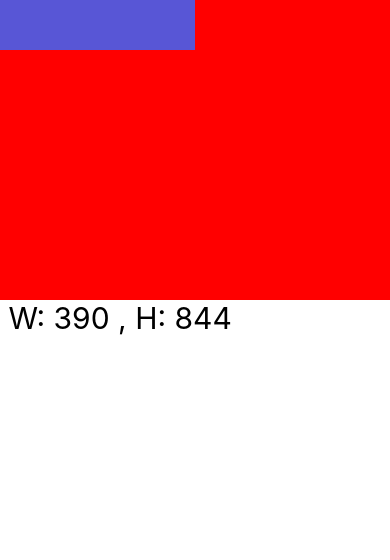
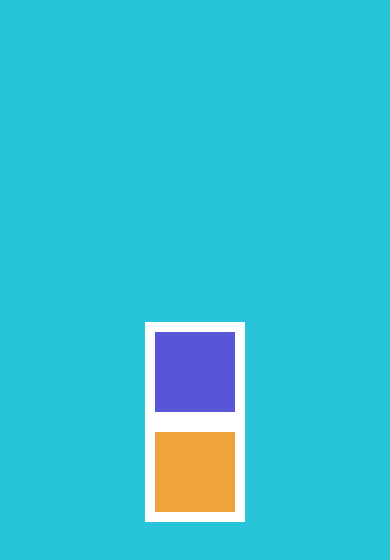
Before and after one commit to adolfosonchiche/CusroReactNative, a React Native app in the folder MiPrimerApp/: screen / in a window 390 px wide. Shown: the top 560 px of the page. Built offline with nearby package versions, Linux system fonts and the light colour scheme.

Commit message:
posicion relativa

```diff
--- a/MiPrimerApp/App.tsx
+++ b/MiPrimerApp/App.tsx
@@ -4,6 +4,7 @@
 import { SafeAreaView } from 'react-native';
 import { BoxObjectModelScreen } from './src/screens/BoxObjectModelScreen';
 import { DimensionesScreen } from './src/screens/DimensionesScreen';
+import { PositionScreen } from './src/screens/PositionScreen';
 //import { Text, View } from 'react-native';
 //import { HolaMundoScrren } from './src/screens/HolaMundoScrren';
 
@@ -15,7 +16,8 @@
 
     <SafeAreaView style= { { flex:1 }}>
       {/* <BoxObjectModelScreen /> */}
-      <DimensionesScreen />
+      {/* <DimensionesScreen /> */}
+        <PositionScreen />
     </SafeAreaView>
 
   );
--- /dev/null
+++ b/MiPrimerApp/src/screens/PositionScreen.tsx
@@ -0,0 +1,37 @@
+import React from 'react'
+import { StyleSheet, View } from 'react-native'
+
+export const PositionScreen = () => {
+  return (
+    <View style = {style.container}>
+        <View style = {style.cajaMorada } />
+        <View style = {style.cajaNaranja } />
+    </View>
+  )
+}
+
+const style = StyleSheet.create({
+    container: {
+        flex:1,
+        backgroundColor: '#28C4D9',
+        justifyContent: 'center',
+        alignItems: 'center'
+    },
+    cajaMorada: {
+        width: 100,
+        height: 100,
+        backgroundColor: '#5856D6',
+        borderWidth: 10,
+        borderColor: 'white',
+        //position:'relative' //por default la posición es relative
+        //top: 100
+    },
+    cajaNaranja: {
+        width: 100,
+        height: 100,
+        backgroundColor: '#F0A23B',
+        borderWidth: 10,
+        borderColor: 'white'
+    }
+
+});
```
